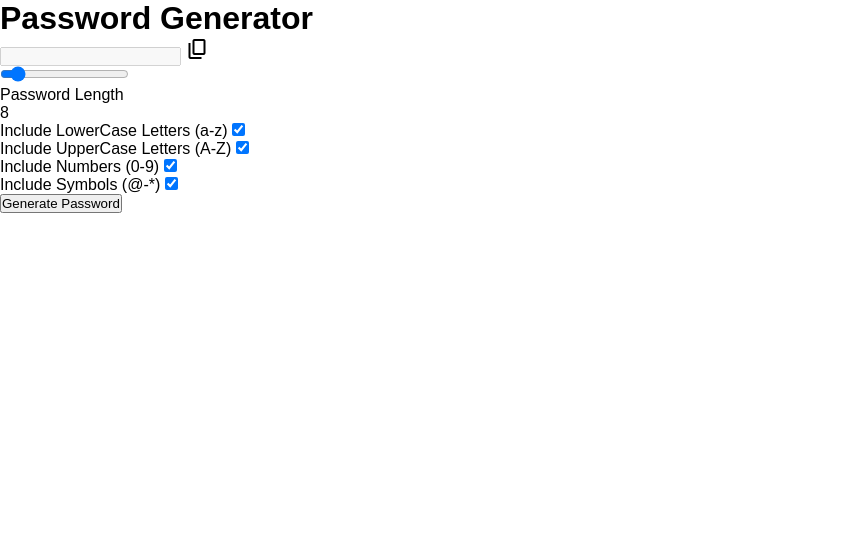
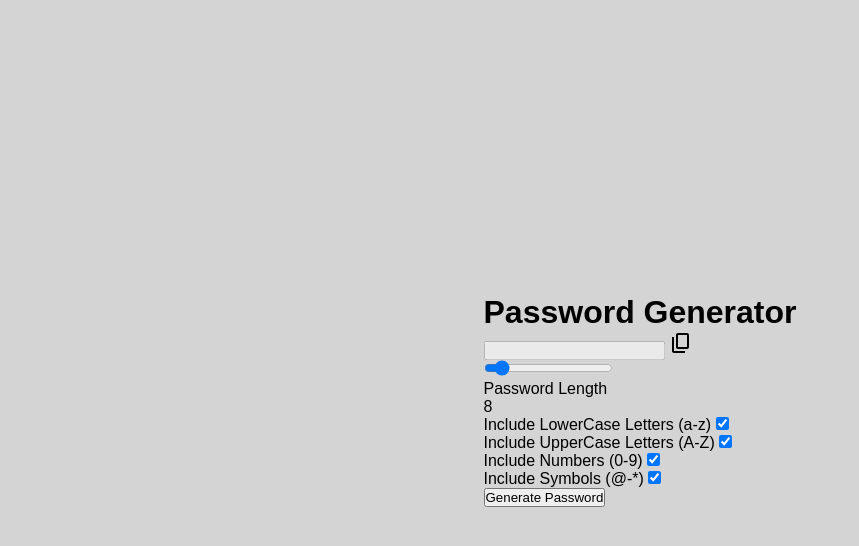
Before and after one commit to Ashhish-h/mini-projects, a plain HTML site: page random-password-generator/index.html in a window 1280 px wide. Shown: the whole page, without its empty margins (0-859 px from the left). Drawn offline with nearby package versions, Linux system fonts and the light colour scheme.

Commit message:
center the content in the body tag

```diff
--- a/random-password-generator/style.css
+++ b/random-password-generator/style.css
@@ -4,3 +4,11 @@
     box-sizing: border-box;
     font-family: Arial, Helvetica, sans-serif;
 }
+
+body{
+    display: flex;
+    justify-content: center;
+    align-items: center;
+    min-height: 100vh;
+    background-color: #d4d4d4;
+}
```
